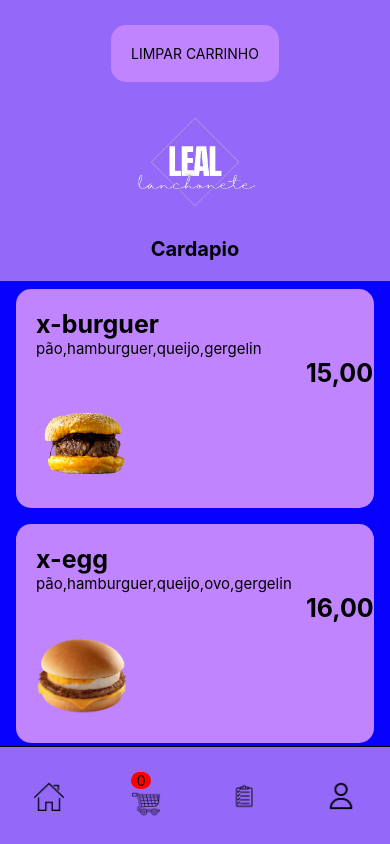
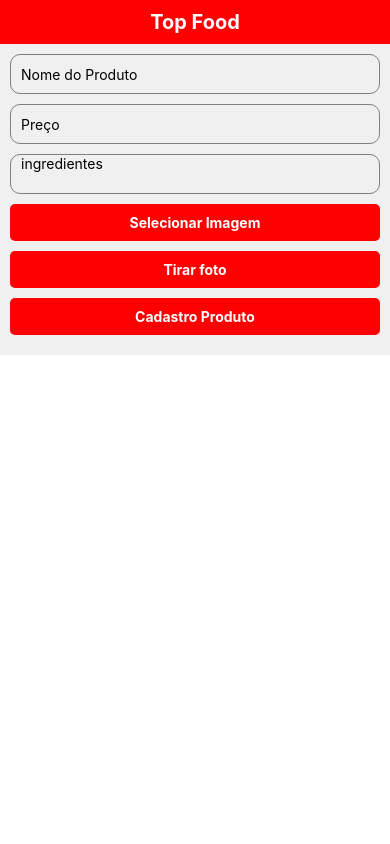
Before and after one commit to guilealp/LanchoneteLeal, a React Native app: screen / in a window 390 px wide. Built offline with nearby package versions, Linux system fonts and the light colour scheme.

Commit message:
aula 04/04

```diff
--- a/App.tsx
+++ b/App.tsx
@@ -10,9 +10,9 @@ import CadastroProduto from './src/screens/CadastroProdutos';
 function App(): JSX.Element {
 
   return (
-  <CardapioScreen/>
+  //<CardapioScreen/>
   //<LoginScreen/>
-  //<CadastroProduto/>
+  <CadastroProduto/>
   //<PrincipalScreen/>
   )
 }
--- a/package.json
+++ b/package.json
@@ -13,6 +13,7 @@
     "@react-navigation/native": "^6.1.17",
     "@react-navigation/native-stack": "^6.9.26",
     "@react-navigation/stack": "^6.3.29",
+    "axios": "^1.6.8",
     "react": "18.2.0",
     "react-native": "0.73.6",
     "react-native-image-picker": "^7.1.2",
--- a/src/screens/CadastroProdutos.tsx
+++ b/src/screens/CadastroProdutos.tsx
@@ -1,6 +1,7 @@
 import React, { useState } from "react";
 import { Image, StatusBar, StyleSheet, Text, TextInput, TouchableOpacity, View } from "react-native";
-import { launchCamera } from "react-native-image-picker";
+import { launchCamera, launchImageLibrary } from "react-native-image-picker";
+import axios from "axios";
 
 const CadastroProduto:React.FC=()=>{
 const[produtos, setProdutos]= useState<Produto[]>([]);
@@ -11,6 +12,26 @@ const[imagem, setImagem]=useState<any>('');
 
 
 const CadastrarProduto = async ()=>{
+    try{
+    const formData = new FormData();
+    formData.append('nome',nome);
+    formData.append('preco',preco);
+    formData.append('ingredientes',ingredintes);
+    formData.append('imagem',{
+        uri: imagem,
+        type: 'image/jpeg',
+        name: new Date()+ '.jpg'
+    });
+
+    const response = await axios.post('http://10.137.11.232:8000/api/produtos', formData,{
+        headers:{
+            'Content-Type':'multipart/form-data'
+        }
+    });
+}   catch(error){
+    console.log(error);
+
+}
 }
 
 const abrirCamera=()=>{
@@ -21,6 +42,28 @@ const abrirCamera=()=>{
         maxWidth:2000
     }
     launchCamera(options,response=>{
+        if(response.didCancel){
+            console.log('cancelado pelo usuario');
+        } else if (response.error){
+            console.log('erro ao abrir a camera');
+        }else{
+            let imageUri =response.uri ||response.assets?.[0]?.uri;
+            setImagem(imageUri);
+            console.log(imageUri);
+
+        }
+    });
+}
+
+const selecionarImagem =()=>{
+    const options={
+        mediaType: 'photo',
+        includeBase64:false,
+        maxHeight:2000,
+        maxWidth:2000
+    };
+
+    launchImageLibrary(options,(response)=>{
         if(response.didCancel){
             console.log('cancelado pelo usuario');
         } else if (response.error){
@@ -59,11 +102,11 @@ const abrirCamera=()=>{
             <View style={styles.alinhamentoImageSelecionada}>
                 {imagem ? <Image source={{uri:imagem}} style={styles.imageSelecionada}/> :null}
             </View>
-                <TouchableOpacity style={styles.imageButton}><Text style={styles.buttonText}>Selecionar Imagem</Text></TouchableOpacity>
+                <TouchableOpacity style={styles.imageButton}><Text style={styles.buttonText} onPress={selecionarImagem}>Selecionar Imagem</Text></TouchableOpacity>
 
                 <TouchableOpacity style={styles.imageButton}><Text style={styles.buttonText} onPress={abrirCamera}>Tirar foto</Text></TouchableOpacity>
 
-                <TouchableOpacity style={styles.imageButton}><Text style={styles.buttonText}>Cadastro Produto</Text></TouchableOpacity>
+                <TouchableOpacity style={styles.imageButton}><Text style={styles.buttonText} onPress={CadastrarProduto}>Cadastro Produto</Text></TouchableOpacity>
             </View>
         </View>
     )
```
Also changed, not shown: 1 other file (tests, documents, lock files or other folders).
